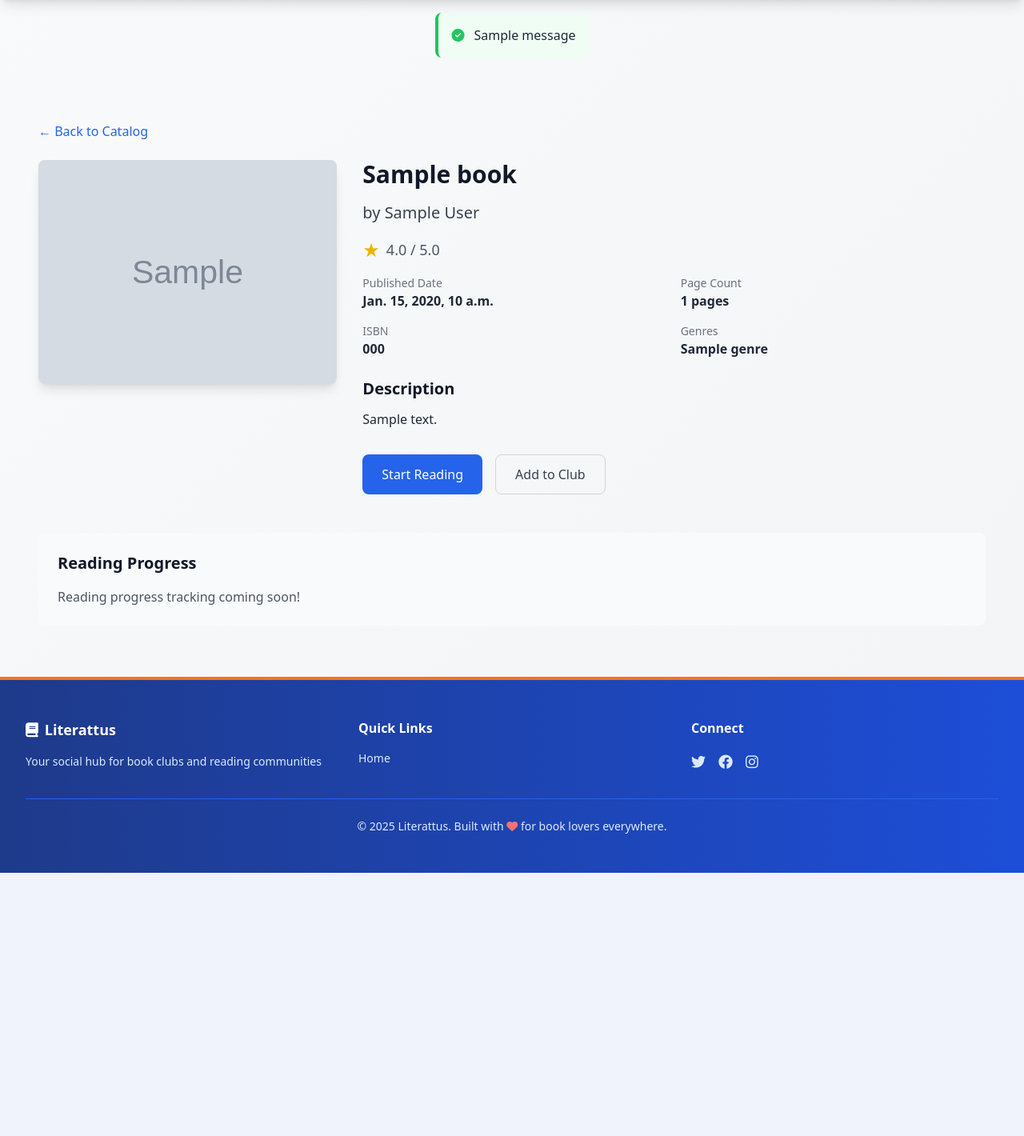
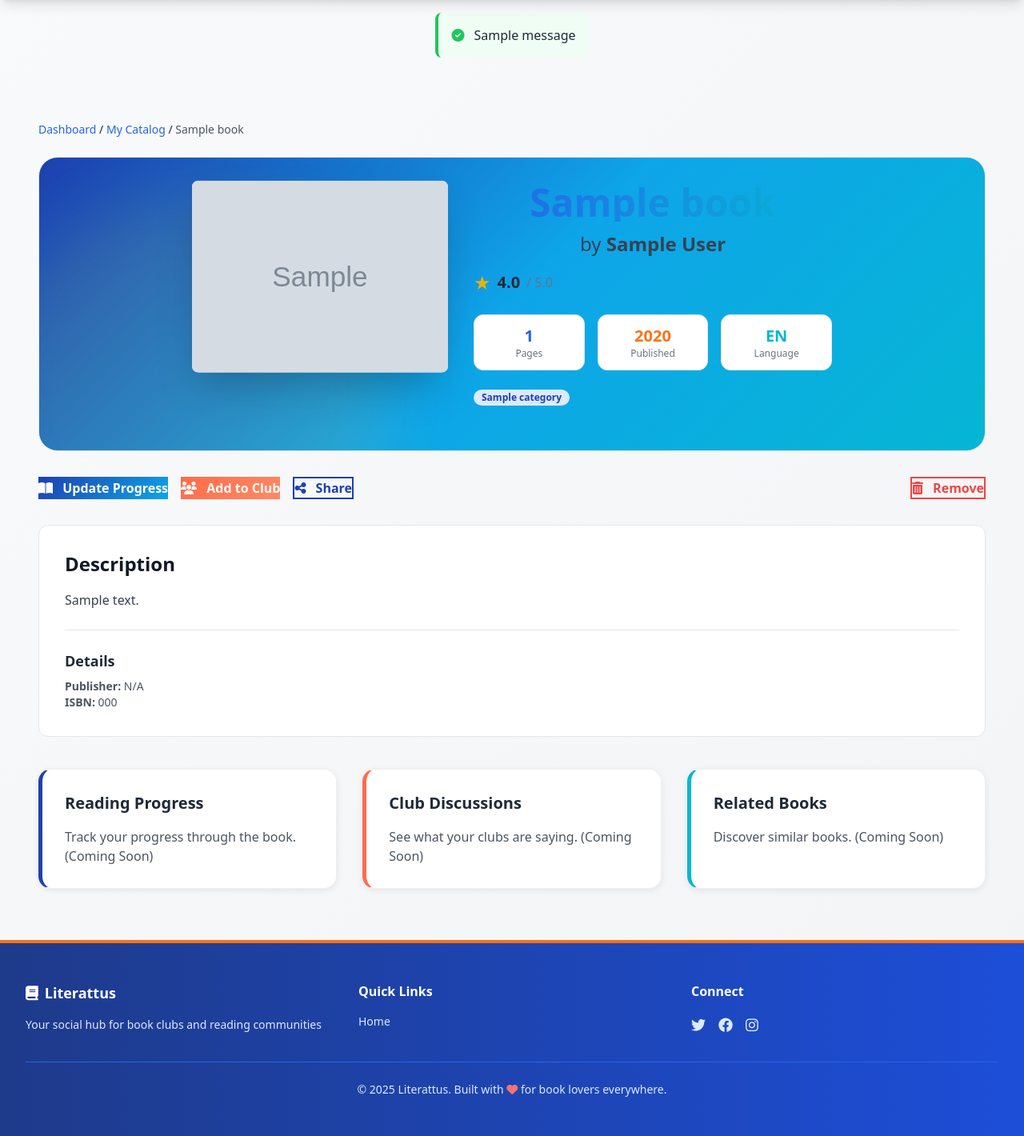
Before and after one commit to nelcostaa/Literattus, a Django app: template frontend/templates/books/detail.html in a window 1280 px wide. Shown: the part 84-1504 px from the top of the page at 80% size. Before the commit the page ends 1175 px from the top, so only its background shows below. Run offline with Django 5.2, Linux system fonts and the light colour scheme; the template is opened without the code that fills it: most values are stand-ins (such as "Sample title", 1, 10 or a date in 2020); grey boxes marked "Sample" are stand-in pictures; one stand-in notice (Sample message) is shown; some libraries are stand-ins or nearby versions.

Commit message:
feat: enhance book details and search functionality with additional attributes and improved UI

```diff
--- a/frontend/templates/books/catalog.html
+++ b/frontend/templates/books/catalog.html
@@ -66,8 +66,6 @@
                     {% for i in "12345" %}
                         {% if forloop.counter <= book.averageRating %}
                             <i class="fas fa-star"></i>
-                        {% elif forloop.counter - book.averageRating < 1 %}
-                            <i class="fas fa-star-half-alt"></i>
                         {% else %}
                             <i class="far fa-star"></i>
                         {% endif %}
--- a/frontend/templates/books/detail.html
+++ b/frontend/templates/books/detail.html
@@ -1,104 +1,114 @@
 {% extends "base.html" %}
+
+{% block title %}{{ book.title }} - Book Details{% endblock %}
 
 {% block content %}
 <div class="container mx-auto px-4 py-8">
-    <div class="mb-6">
-        <a href="{% url 'books:catalog' %}" class="text-blue-600 hover:underline">← Back to Catalog</a>
+    <!-- 1. Breadcrumb Navigation -->
+    <div class="mb-6 text-sm animate-fade-in">
+        <a href="{% url 'core:dashboard' %}" class="hover:underline text-blue-600">Dashboard</a> /
+        <a href="{% url 'books:catalog' %}" class="hover:underline text-blue-600">My Catalog</a> /
+        <span class="text-gray-600">{{ book.title }}</span>
     </div>
 
     {% if book %}
-    <div class="grid grid-cols-1 md:grid-cols-3 gap-8">
-        <!-- Book Cover -->
-        <div class="md:col-span-1">
-            {% if book.coverImage %}
-            <img src="{{ book.coverImage }}"
-                 alt="{{ book.title }}"
-                 class="w-full rounded-lg shadow-lg">
-            {% else %}
-            <div class="w-full h-96 bg-gray-200 rounded-lg flex items-center justify-center">
-                <span class="text-gray-400">No cover available</span>
+    <!-- 2. Hero Section (Book Header) -->
+    <div class="hero-section card p-8 mb-8 animate-fade-in">
+        <div class="hero-content flex flex-col md:flex-row gap-8">
+            <!-- Left Column (Book Cover) -->
+            <div class="md:w-2/5 flex-shrink-0">
+                {% if book.coverImage %}
+                    <img src="{{ book.coverImage }}" alt="{{ book.title }}" class="book-cover shadow-2xl rounded-lg animate-float w-full">
+                {% else %}
+                    <div class="book-cover shadow-2xl rounded-lg bg-gray-200 flex items-center justify-center h-full">
+                        <span class="text-gray-500">No Cover Available</span>
+                    </div>
+                {% endif %}
             </div>
-            {% endif %}
-        </div>
+            <!-- Right Column (Book Metadata) -->
+            <div class="md:w-3/5">
+                <h1 class="text-4xl lg:text-5xl font-bold bg-gradient-to-r from-blue-600 to-cyan-500 bg-clip-text text-transparent mb-3">{{ book.title }}</h1>
+                <p class="text-2xl text-gray-700 mb-4">by <span class="font-semibold">{{ book.author }}</span></p>
 
-        <!-- Book Details -->
-        <div class="md:col-span-2">
-            <h1 class="text-3xl font-bold mb-4 text-gray-900">{{ book.title }}</h1>
-
-            {% if book.author %}
-            <p class="text-xl text-gray-700 mb-4">by {{ book.author }}</p>
-            {% endif %}
-
-            {% if book.averageRating and book.averageRating > 0 %}
-            <div class="flex items-center mb-4">
-                <span class="text-yellow-500 text-2xl">★</span>
-                <span class="text-lg text-gray-600 ml-2">{{ book.averageRating|floatformat:1 }} / 5.0</span>
-            </div>
-            {% endif %}
-
-            <div class="grid grid-cols-2 gap-4 mb-6">
-                {% if book.publishedDate %}
-                <div>
-                    <p class="text-sm text-gray-500">Published Date</p>
-                    <p class="font-semibold">{{ book.publishedDate }}</p>
+                {% if book.averageRating %}
+                <div class="flex items-center gap-2 mb-6">
+                    <span class="text-yellow-500 text-2xl">★</span>
+                    <span class="text-xl font-bold text-gray-800">{{ book.averageRating|floatformat:1 }}</span>
+                    <span class="text-gray-500">/ 5.0</span>
                 </div>
                 {% endif %}
 
-                {% if book.pageCount %}
-                <div>
-                    <p class="text-sm text-gray-500">Page Count</p>
-                    <p class="font-semibold">{{ book.pageCount }} pages</p>
+                <div class="grid grid-cols-2 sm:grid-cols-3 gap-4 text-center mb-6">
+                    <div class="card p-3">
+                        <p class="font-bold text-xl text-blue-600">{{ book.pageCount|default:"N/A" }}</p>
+                        <p class="text-xs text-gray-500">Pages</p>
+                    </div>
+                    <div class="card p-3">
+                        <p class="font-bold text-xl text-orange-500">{{ book.publishedDate|slice:":4"|default:"N/A" }}</p>
+                        <p class="text-xs text-gray-500">Published</p>
+                    </div>
+                    <div class="card p-3">
+                        <p class="font-bold text-xl text-cyan-500">{{ book.language|upper|default:"N/A" }}</p>
+                        <p class="text-xs text-gray-500">Language</p>
+                    </div>
+                </div>
+
+                {% if book.categories %}
+                <div class="flex flex-wrap gap-2 mb-6">
+                    {% for category in book.categories %}
+                        <span class="bg-blue-100 text-blue-800 text-xs font-semibold px-2.5 py-0.5 rounded-full">{{ category }}</span>
+                    {% endfor %}
                 </div>
                 {% endif %}
-
-                {% if book.isbn %}
-                <div>
-                    <p class="text-sm text-gray-500">ISBN</p>
-                    <p class="font-semibold">{{ book.isbn }}</p>
-                </div>
-                {% endif %}
-
-                {% if book.genres %}
-                <div>
-                    <p class="text-sm text-gray-500">Genres</p>
-                    <p class="font-semibold">{{ book.genres|join:", " }}</p>
-                </div>
-                {% endif %}
-            </div>
-
-            {% if book.description %}
-            <div class="mb-6">
-                <h2 class="text-xl font-bold mb-3 text-gray-900">Description</h2>
-                <div class="prose prose-gray max-w-none">
-                    <p class="text-gray-700 leading-relaxed">{{ book.description|linebreaks }}</p>
-                </div>
-            </div>
-            {% endif %}
-
-            <!-- Action Buttons -->
-            <div class="flex gap-4 mt-8">
-                <button class="px-6 py-3 bg-blue-600 text-white rounded-lg hover:bg-blue-700 transition duration-200">
-                    Start Reading
-                </button>
-                <button class="px-6 py-3 border border-gray-300 text-gray-700 rounded-lg hover:bg-gray-50 transition duration-200">
-                    Add to Club
-                </button>
             </div>
         </div>
     </div>
 
-    <!-- Reading Progress Section (Future Enhancement) -->
-    <div class="mt-12 p-6 bg-gray-50 rounded-lg">
-        <h2 class="text-xl font-bold mb-4 text-gray-900">Reading Progress</h2>
-        <p class="text-gray-600">Reading progress tracking coming soon!</p>
+    <!-- 3. Action Buttons Row -->
+    <div class="flex flex-wrap gap-4 mb-8 animate-fade-in" style="animation-delay: 0.1s;">
+        <button class="btn-primary flex-grow sm:flex-grow-0"><i class="fas fa-book-open mr-2"></i> Update Progress</button>
+        <button class="btn-secondary flex-grow sm:flex-grow-0"><i class="fas fa-users mr-2"></i> Add to Club</button>
+        <button class="btn-outline flex-grow sm:flex-grow-0"><i class="fas fa-share-alt mr-2"></i> Share</button>
+        <button class="btn-outline border-red-500 text-red-500 hover:bg-red-50 flex-grow sm:flex-grow-0 ml-auto"><i class="fas fa-trash-alt mr-2"></i> Remove</button>
+    </div>
+
+    <!-- 5. Description Card -->
+    <div class="card p-8 mb-8 animate-slide-left" style="animation-delay: 0.2s;">
+        <h2 class="text-2xl font-bold text-gray-900 mb-4">Description</h2>
+        <div class="prose max-w-none text-gray-700 leading-relaxed">
+            <p>{{ book.description|default:"No description available."|linebreaks }}</p>
+        </div>
+        <div class="mt-6 pt-6 border-t border-gray-200">
+            <h3 class="text-lg font-semibold text-gray-800 mb-2">Details</h3>
+            <p class="text-sm text-gray-600"><strong>Publisher:</strong> {{ book.publisher|default:"N/A" }}</p>
+            <p class="text-sm text-gray-600"><strong>ISBN:</strong> {{ book.isbn|default:"N/A" }}</p>
+        </div>
+    </div>
+
+    <!-- Sections for future implementation -->
+    <div class="dashboard-grid gap-8">
+        <div class="dashboard-card dashboard-card-accent accent-blue animate-slide-left" style="animation-delay: 0.3s;">
+            <h3 class="text-xl font-bold mb-4">Reading Progress</h3>
+            <p class="text-gray-600">Track your progress through the book. (Coming Soon)</p>
+        </div>
+        <div class="dashboard-card dashboard-card-accent accent-orange animate-slide-left" style="animation-delay: 0.4s;">
+            <h3 class="text-xl font-bold mb-4">Club Discussions</h3>
+            <p class="text-gray-600">See what your clubs are saying. (Coming Soon)</p>
+        </div>
+        <div class="dashboard-card dashboard-card-accent accent-cyan animate-slide-left" style="animation-delay: 0.5s;">
+            <h3 class="text-xl font-bold mb-4">Related Books</h3>
+            <p class="text-gray-600">Discover similar books. (Coming Soon)</p>
+        </div>
     </div>
 
     {% else %}
-    <div class="text-center py-12">
-        <p class="text-gray-500 mb-4">Book details not available.</p>
-        <a href="{% url 'books:catalog' %}" class="text-blue-600 hover:underline">
-            Return to catalog
-        </a>
+    <div class="card p-12 text-center">
+        <div class="w-24 h-24 mx-auto mb-6 bg-gradient-to-br from-gray-100 to-gray-200 rounded-full flex items-center justify-center">
+            <i class="fas fa-exclamation-triangle text-5xl text-gray-400"></i>
+        </div>
+        <h3 class="text-2xl font-bold text-gray-900 mb-3">Book Not Found</h3>
+        <p class="text-gray-600 mb-6">We couldn't find the details for this book.</p>
+        <a href="{% url 'books:catalog' %}" class="btn-primary">Return to Catalog</a>
     </div>
     {% endif %}
 </div>
```
Also changed, not shown: backend/tests/test_books.py (+23 -4 lines), frontend/apps/books/tests.py (added, +85 -0 lines), frontend/apps/books/tests_search.py (added, +139 -0 lines), frontend/apps/books/views.py (+32 -15 lines).
